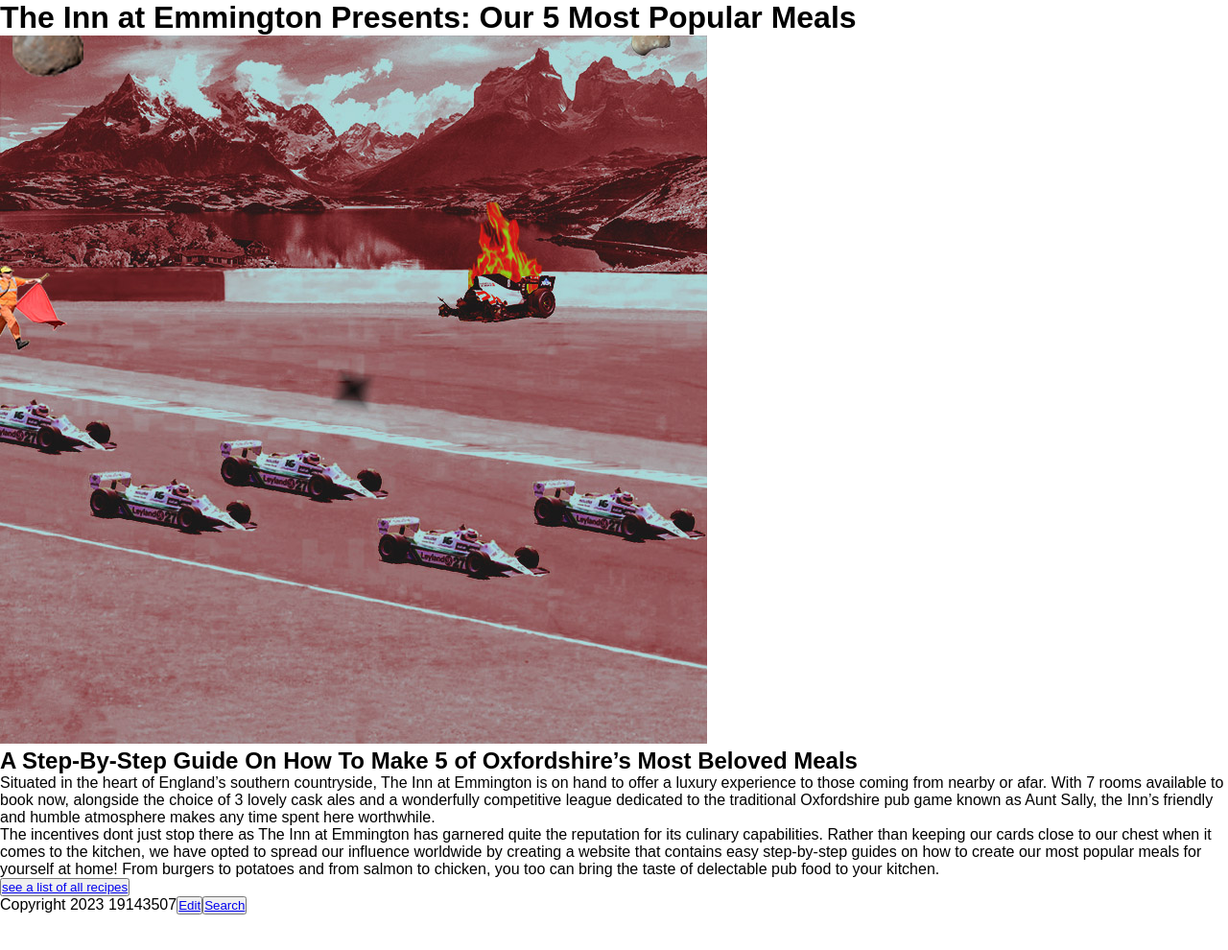
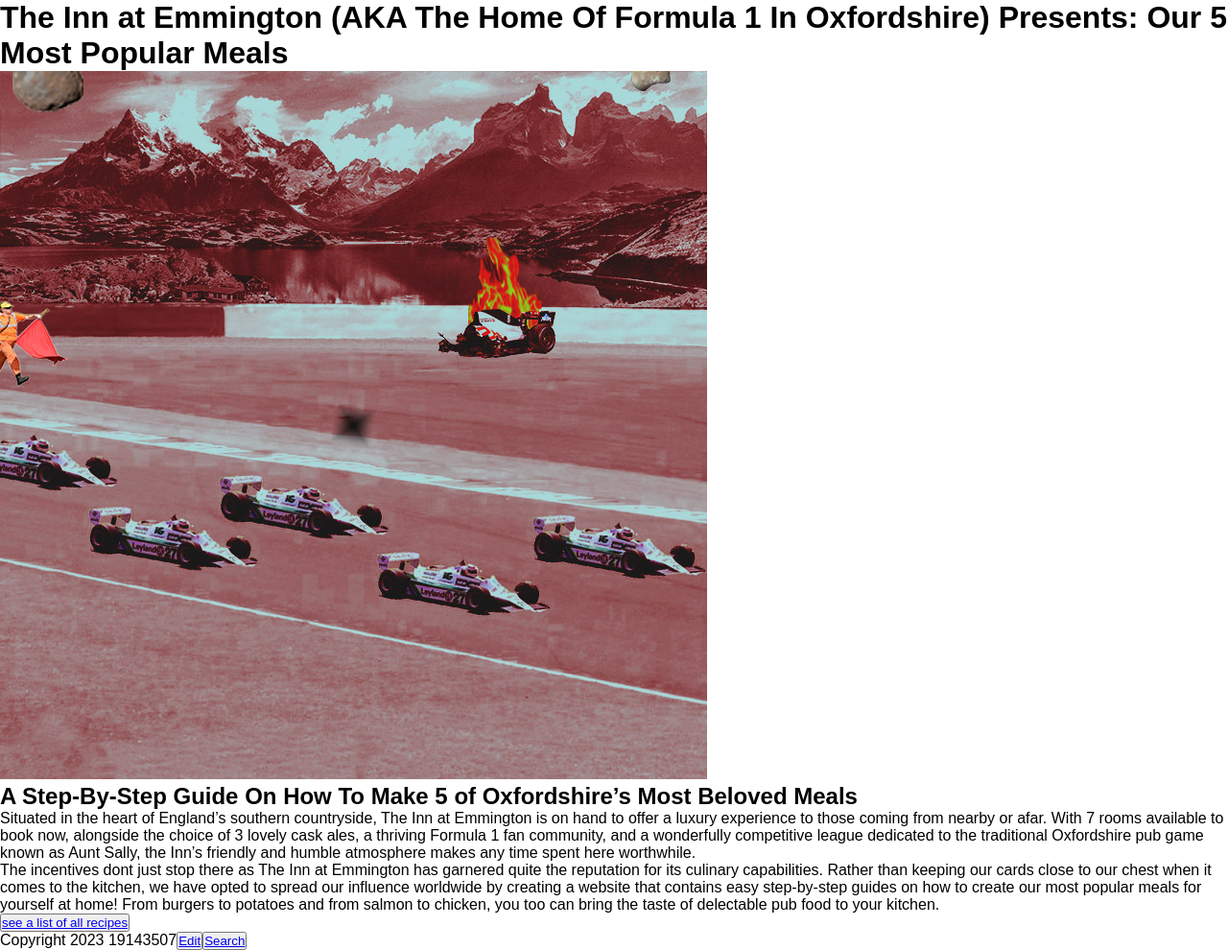
Before and after one commit to 19143507/inn-at-emmington, a Jekyll site: the page built from home/index.md, in a window 1280 px wide. Shown: the whole page at 96% size. Built offline with Jekyll 4.4.1, drawn with Linux system fonts in a browser that asks for light colours; before the commit the page ends 953 px from its top, so only the background shows below that.

Commit message:
Update Home Page “index”

```diff
--- a/home/index.md
+++ b/home/index.md
@@ -1,5 +1,6 @@
 ---
-title: "The Inn at Emmington Presents: Our 5 Most Popular Meals "
+title: "The Inn at Emmington (AKA The Home Of Formula 1 In Oxfordshire)
+  Presents: Our 5 Most Popular Meals "
 coverimage: ../uploads/assignment2_photoshopcomposite.jpg
 permalink: /
 layout: recipeshome
@@ -8,8 +9,6 @@ date: 2023-01-31T14:49:05.724Z
 ---
 ## A﻿ Step-By-Step Guide On How To Make 5 of Oxfordshire's Most Beloved Meals
 
-
-
-S﻿ituated in the heart of England's southern countryside, The Inn at Emmington is on hand to offer a luxury experience to those coming from nearby or afar. With 7 rooms available to book now, alongside the choice of 3 lovely cask ales and a wonderfully competitive league dedicated to the traditional Oxfordshire pub game known as Aunt Sally, the Inn's friendly and humble atmosphere makes any time spent here worthwhile.
+S﻿ituated in the heart of England's southern countryside, The Inn at Emmington is on hand to offer a luxury experience to those coming from nearby or afar. With 7 rooms available to book now, alongside the choice of 3 lovely cask ales, a thriving Formula 1 fan community, and a wonderfully competitive league dedicated to the traditional Oxfordshire pub game known as Aunt Sally, the Inn's friendly and humble atmosphere makes any time spent here worthwhile.
 
 The incentives dont just stop there as The Inn at Emmington has garnered quite the reputation for its culinary capabilities. Rather than keeping our cards close to our chest when it comes to the kitchen, we have opted to spread our influence worldwide by creating a website that contains easy step-by-step guides on how to create our most popular meals for yourself at home! From burgers to potatoes and from salmon to chicken, you too can bring the taste of delectable pub food to your kitchen.
```
